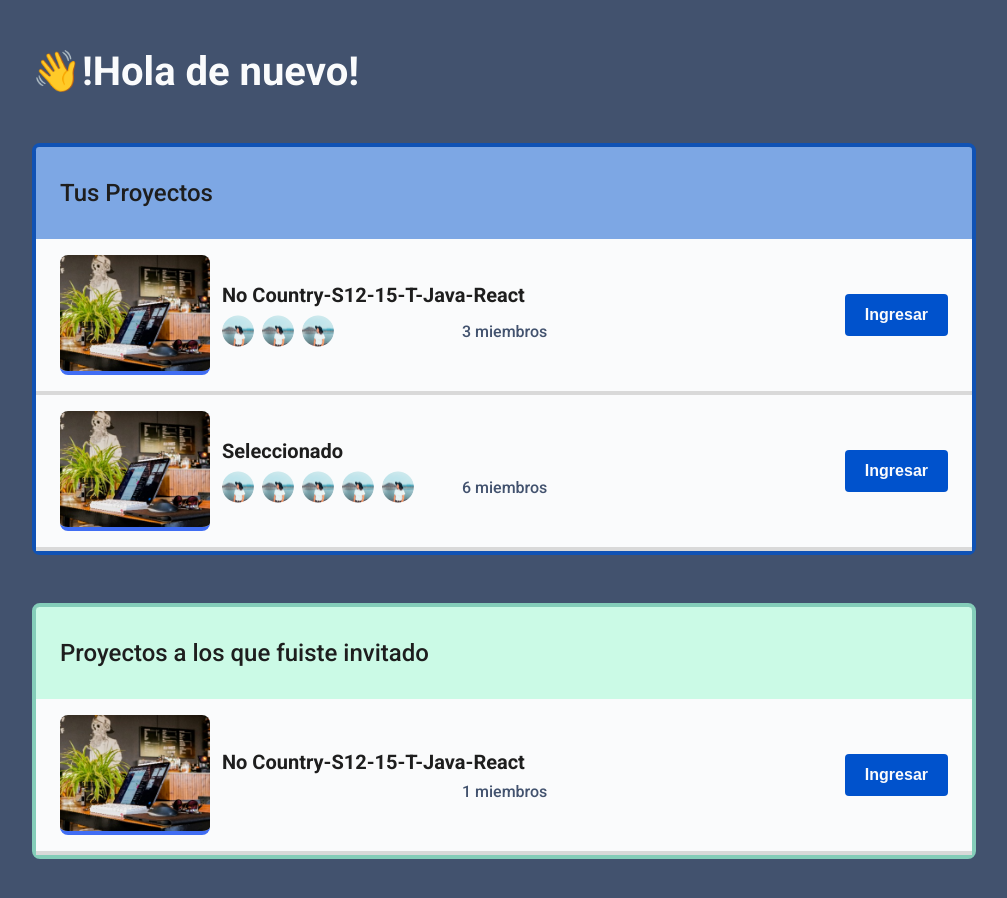
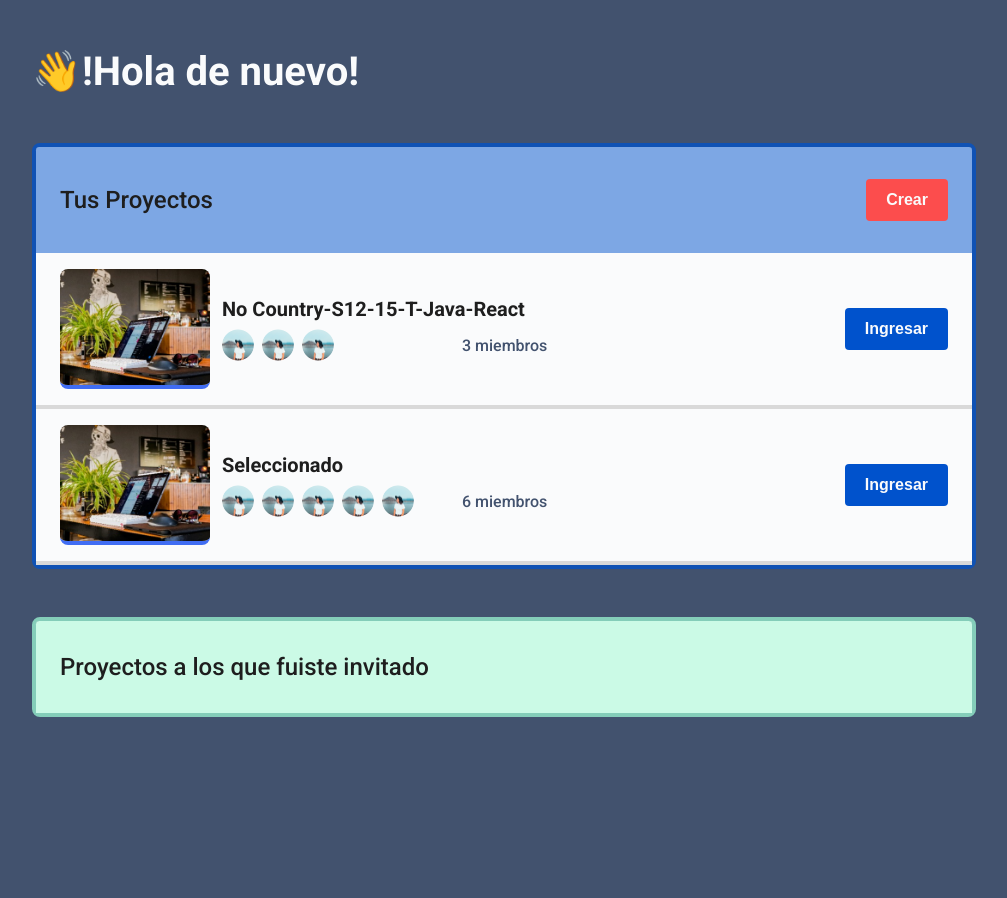
Before and after one commit to No-Country/S12-15-T-Java-React, a Next.js app in the folder frontend/: page /home in a window 1280 px wide. Shown: the top 898 px of the page, without its empty margins (136-1143 px from the left). After the commit the page ends 800 px from the top, so only its background shows below. Built offline with nearby package versions, Linux system fonts and the light colour scheme.

Commit message:
feat: colocar boton de crear en proyectos, corregir layout

```diff
--- a/frontend/src/app/api/home/route.js
+++ b/frontend/src/app/api/home/route.js
@@ -67,6 +67,22 @@ export const projects = [
 			},
 		],
 	},
+	{
+		id: 4,
+		nameProject: 'Cohorte',
+		nameUser: 'Diego',
+		imgProject: '/images/projects.jpg',
+		members: [
+			{
+				id: 1,
+				imgProject: '/images/user.png',
+			},
+			{
+				id: 2,
+				imgProject: '/images/user.png',
+			},
+		],
+	},
 ];
 
 export const guests = [
--- a/frontend/src/app/home/layout.js
+++ b/frontend/src/app/home/layout.js
@@ -4,7 +4,7 @@ import styleHome from '@/styles/home/home.module.css';
 export default function RootLayout({ children }) {
 	return (
 		<main className={styleHome.home}>
-			<div className="container">{children}</div>
+			{children}
 		</main>
 	);
 }
--- a/frontend/src/app/home/page.jsx
+++ b/frontend/src/app/home/page.jsx
@@ -5,11 +5,13 @@ import styleHome from '@/styles/home/home.module.css';
 
 const HomePage = () => {
 	return (
-		<main className={styleHome.homeShape}>
-			<spam className={styleHome.homeHello}>👋!Hola de nuevo!</spam>
-			<Projects dataProjects={projects} />
-			<GuestProjects dataGuests={guests} />
-		</main>
+		<div className="container">
+			<main className={styleHome.homeShape}>
+				<spam className={styleHome.homeHello}>👋!Hola de nuevo!</spam>
+				<Projects dataProjects={projects} btnCreate={true} />
+				<GuestProjects dataGuests={guests} />
+			</main>
+		</div>
 	);
 };
 
--- a/frontend/src/components/Home/GuestProjects.jsx
+++ b/frontend/src/components/Home/GuestProjects.jsx
@@ -1,11 +1,11 @@
 import { ShapeProjects } from '@/layouts/ShapeProjects';
-import { CardProject } from './CardProject';
+// import { CardProject } from './CardProject';
 
 import styleProject from '@/styles/home/projects.module.css';
 
 export const GuestProjects = () => {
-	const image = '/images/projects.jpg';
-	const imgMember = '/images/user.png';
+	// const image = '/images/projects.jpg';
+	// const imgMember = '/images/user.png';
 
 	return (
 		<ShapeProjects
@@ -13,11 +13,11 @@ export const GuestProjects = () => {
 			styleHeader={styleProject.headerGuest}
 			name="Proyectos a los que fuiste invitado"
 		>
-			<CardProject
+			{/* <CardProject
 				img={image}
 				imgMember={imgMember}
 				nameProject={'No Country-S12-15-T-Java-React'}
-			/>
+			/> */}
 		</ShapeProjects>
 	);
 };
--- a/frontend/src/components/Home/Projects.jsx
+++ b/frontend/src/components/Home/Projects.jsx
@@ -2,22 +2,47 @@ import { ShapeProjects } from '@/layouts/ShapeProjects';
 import { CardProject } from './CardProject';
 
 import styleProject from '@/styles/home/projects.module.css';
+import { CardEmpty } from './CardEmpty';
 
 export const Projects = ({ dataProjects }) => {
+	const notice = (
+		<>
+			Todavía no creaste ningún proyecto,
+			<br />
+			¡hazlo! 🚀 🚀 🚀
+		</>
+	);
+	const lengthData = dataProjects ? dataProjects.length : 0;
+	const data =
+		lengthData > 0 ? (
+			dataProjects.map((project) => (
+				<CardProject
+					key={project.id}
+					img={project.imgProject}
+					dataMembers={project.members}
+					nameProject={project.nameProject}
+				/>
+			))
+		) : (
+			<CardEmpty notice={notice} />
+		);
+
 	return (
 		<ShapeProjects
 			styles={styleProject.project}
 			styleHeader={styleProject.header}
 			name="Tus Proyectos"
+			btnCreate={true}
 		>
-			{dataProjects.map((project) => (
+			{data}
+			{/* {dataProjects.map((project) => (
 				<CardProject
 					key={project.id} // Agrega una clave única para cada proyecto
 					img={project.imgProject}
 					dataMembers={project.members}
 					nameProject={project.nameProject}
 				/>
-			))}
+			))} */}
 		</ShapeProjects>
 	);
 };
```
